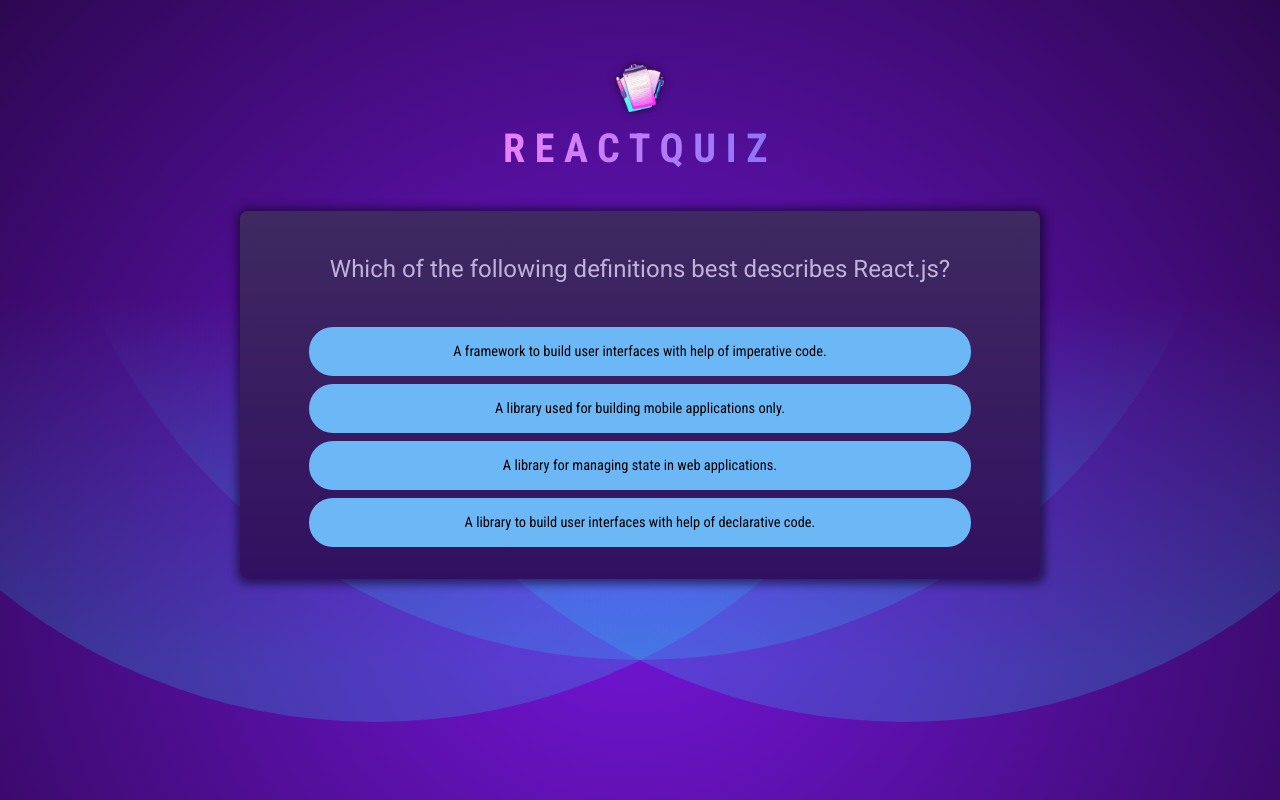
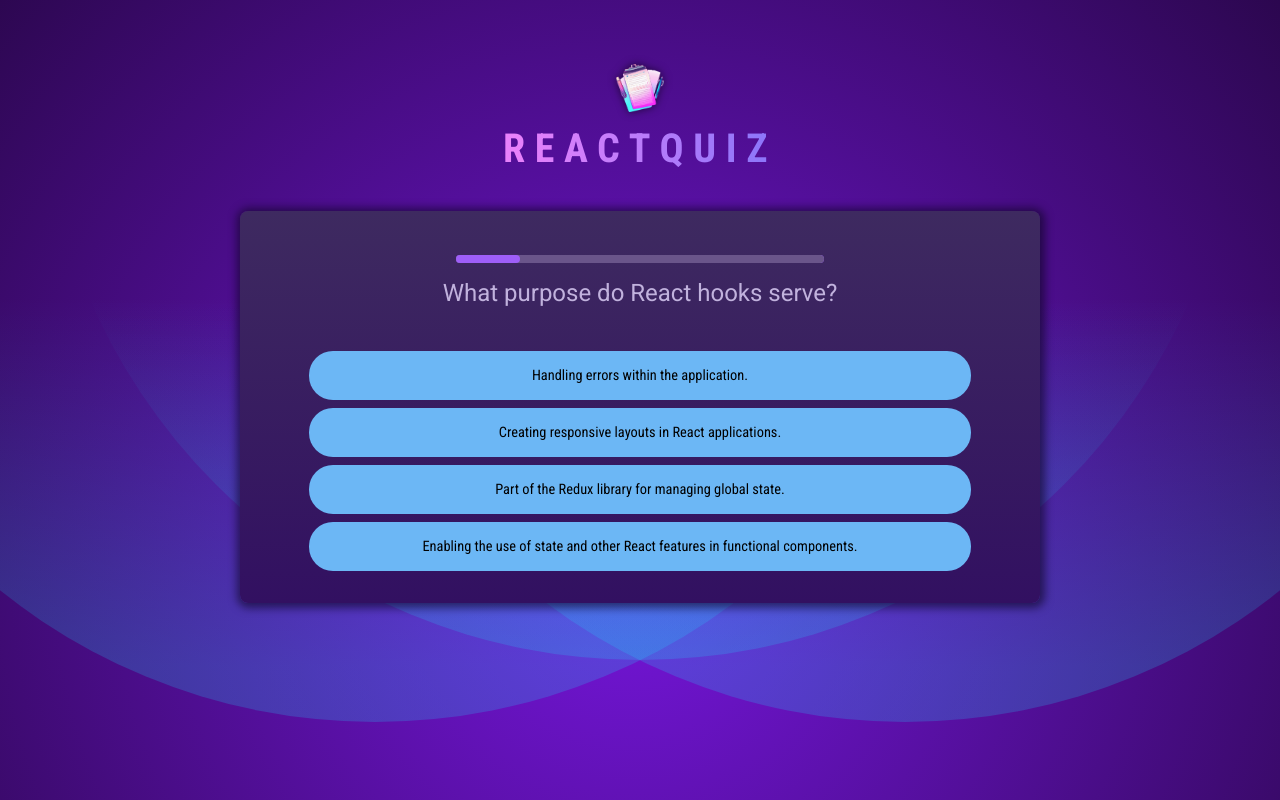
Before and after one commit to nathenpriyonggo/react-effects-adv, a React (Vite) app: page / in a window 1280 px wide. Built offline with nearby package versions, Linux system fonts and the light colour scheme.

Commit message:
Added progress bar

```diff
--- /dev/null
+++ b/src/components/QuestionTimer.jsx
@@ -0,0 +1,31 @@
+import { useEffect, useState } from "react";
+
+export default function QuestionTimer({ timeout, onTimeout }) {
+    const [remainingTime, setRemainingTime] = useState(timeout);
+
+    useEffect(() => {
+        console.log('Setting timouet');
+        const timer = setTimeout(onTimeout, timeout);
+
+        return () => {
+            clearTimeout(timer);
+        }
+    }, [onTimeout, timeout]);
+
+
+    useEffect(() => {
+        console.log('Setting interval');
+        const interval = setInterval(() => {
+            setRemainingTime(prev => prev - 10)
+        }, 10);
+
+        return () => {
+            clearInterval(interval);
+        }
+    }, []);
+
+
+    return (
+        <progress id="question-time" value={remainingTime} max={timeout}/>
+    )
+}
--- a/src/components/Quiz.jsx
+++ b/src/components/Quiz.jsx
@@ -1,7 +1,8 @@
-import { useState } from "react"
+import { useCallback, useState } from "react"
 
 import QUESTIONS from '../questions';
 import quizCompleteImg from '../assets/quiz-complete.png';
+import QuestionTimer from "./QuestionTimer";
 
 export default function Quiz() {
     const [userAnswers, setUserAnswers] = useState([]);
@@ -9,9 +10,14 @@
     const activeQuestionIndex = userAnswers.length;
     const quizIsComplete = activeQuestionIndex === QUESTIONS.length;
 
-    function handleSelectAnswer(selectedAnswer) {
-        setUserAnswers(prev => [...prev, selectedAnswer]);
-    }
+    const handleSelectAnswer = useCallback(
+        function handleSelectAnswer(selectedAnswer) {
+            setUserAnswers(prev => [...prev, selectedAnswer]);
+        }, []
+    );
+
+
+    const handleSkipAnswer = useCallback(() => handleSelectAnswer(null), [handleSelectAnswer]);
 
     if (quizIsComplete) {
         return (
@@ -28,6 +34,11 @@
     return (
         <div id="quiz">
             <div id="question">
+                <QuestionTimer
+                    key={activeQuestionIndex}
+                    timeout={3000}
+                    onTimeout={handleSkipAnswer}
+                />
                 <h2>{QUESTIONS[activeQuestionIndex].text}</h2>
                 <ul id="answers">
                     {shuffledAnswers.map(answer => (
```
